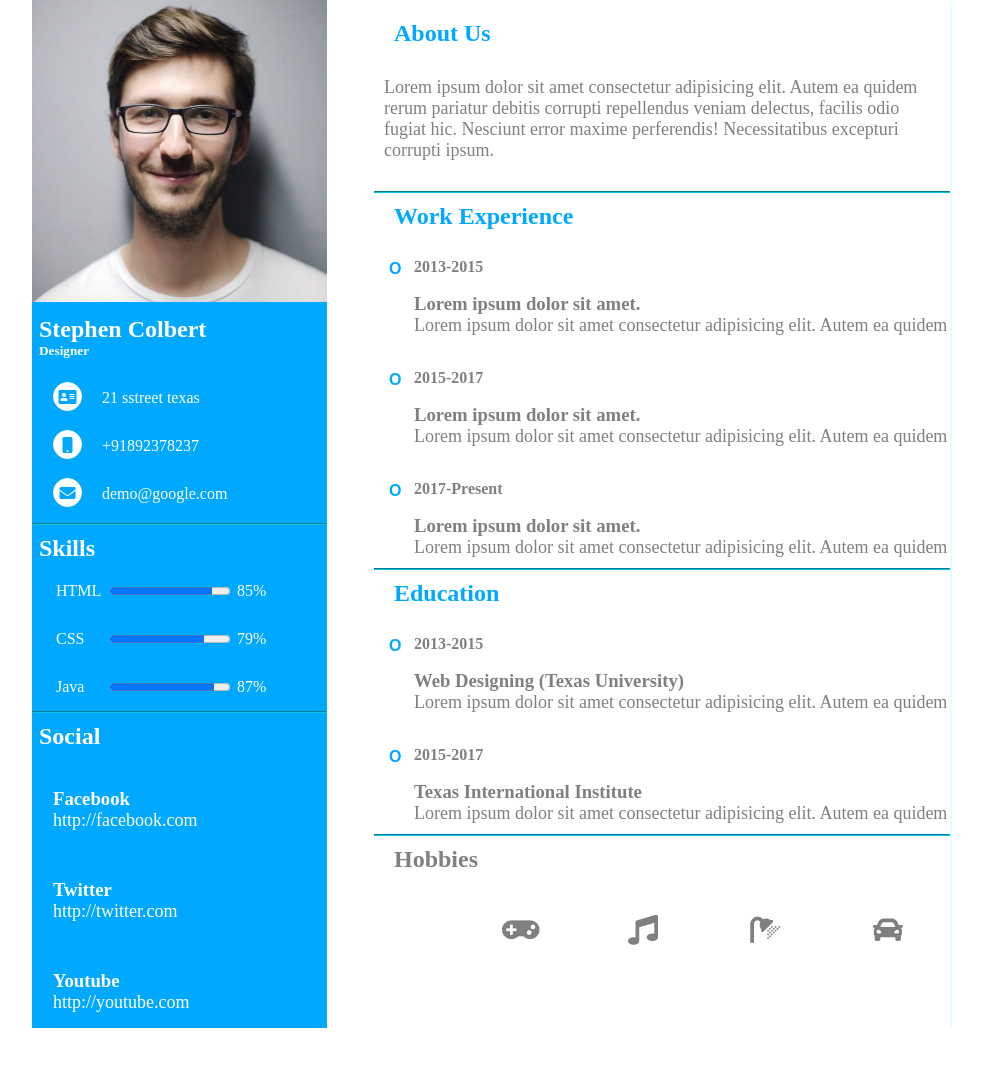
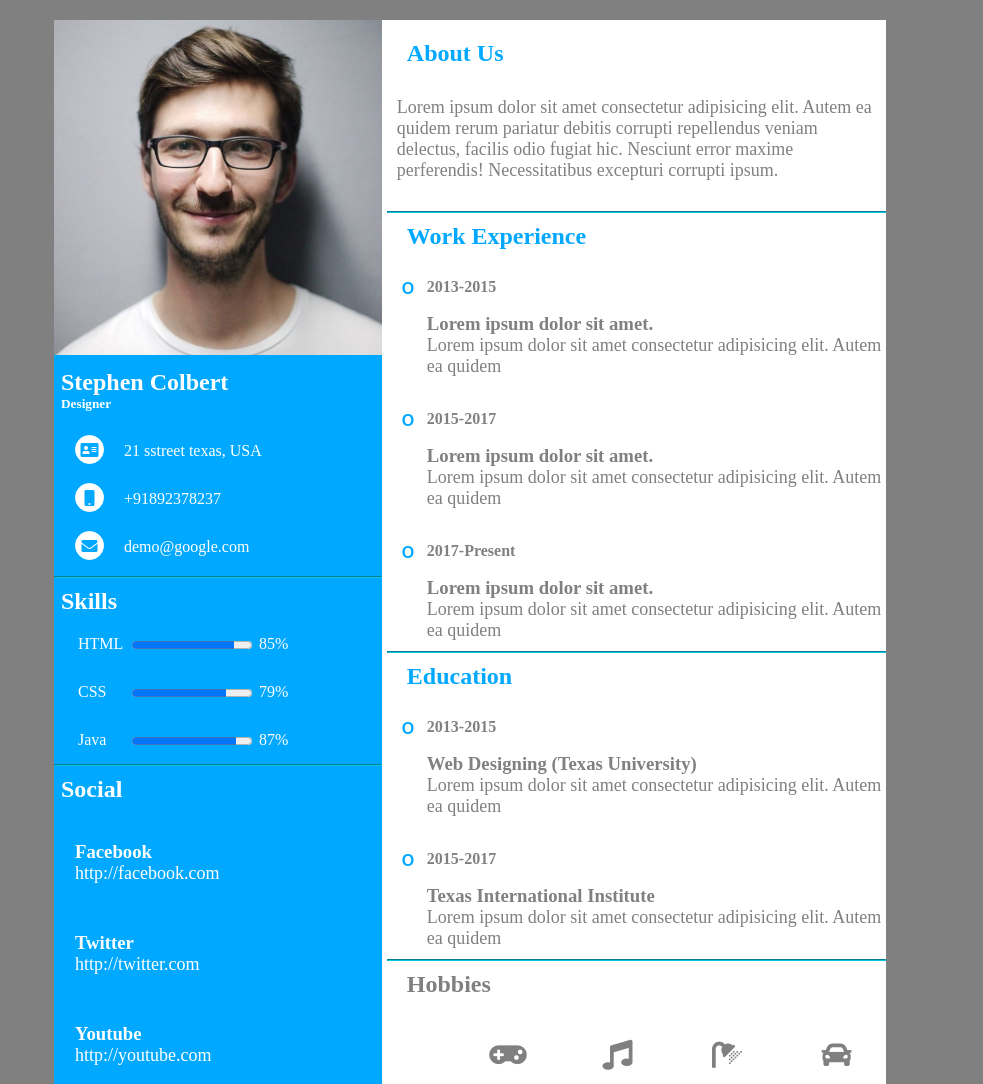
Before and after one commit to rahuljaim/simple_JavaScript_resume, a plain HTML site: page index.html in a window 1280 px wide. Shown: the top 1084 px of the page, without its empty margins (170-1153 px from the left). Before the commit the page ends 1028 px from the top, so only its background shows below. Drawn offline with Linux system fonts and the light colour scheme.

Commit message:
Optimizing the style of the resume feel like page

```diff
--- a/data.js
+++ b/data.js
@@ -4,7 +4,7 @@ export const asideProfile =
             "section-title": "Stephen Colbert",
             "sub-title": "Designer",
             "contents": [{
-                "data": "21 sstreet texas",
+                "data": "21 sstreet texas, USA",
                 "icon": "fa fa-address-card"
             },
             {
--- a/profile.css
+++ b/profile.css
@@ -1,6 +1,9 @@
 * {
   margin: 0 auto;
   padding: 0px;
+}
+body {
+  background-color: gray;
 }
 aside div:not(:first-child) {
   margin-top: 10px;
@@ -13,21 +16,24 @@ div.main div:not(:first-child) {
   padding-bottom: 5px;
 }
 .container {
-  width: 75%;
-  box-shadow: 2px 2px lightcyan;
+  width: 65%;
   display: flex;
   justify-content: center;
   flex-direction: row;
   flex-wrap: wrap;
-
+  background-color: white;
+  margin-top: 20px;
+  margin-bottom: 20px;
 }
 aside {
-  width: 295px;
+  width: 35%;
   /* border: 1px solid gray; */
   background-color: #00a9ff;
   color: white;
-  flex-shrink: 0;
+  /* flex-shrink: 0; */
+  flex:auto;
   flex-direction: column;
+  margin-left: 0px;
 }
 .main {
   width: 60%;
@@ -60,7 +66,6 @@ hr {
   display: inline-flex;
   flex-direction: row;
   align-items: baseline;
-
 }
 .main {
   margin: 0px !important;
```
Lines whose indentation alone changed are shown as unchanged.
